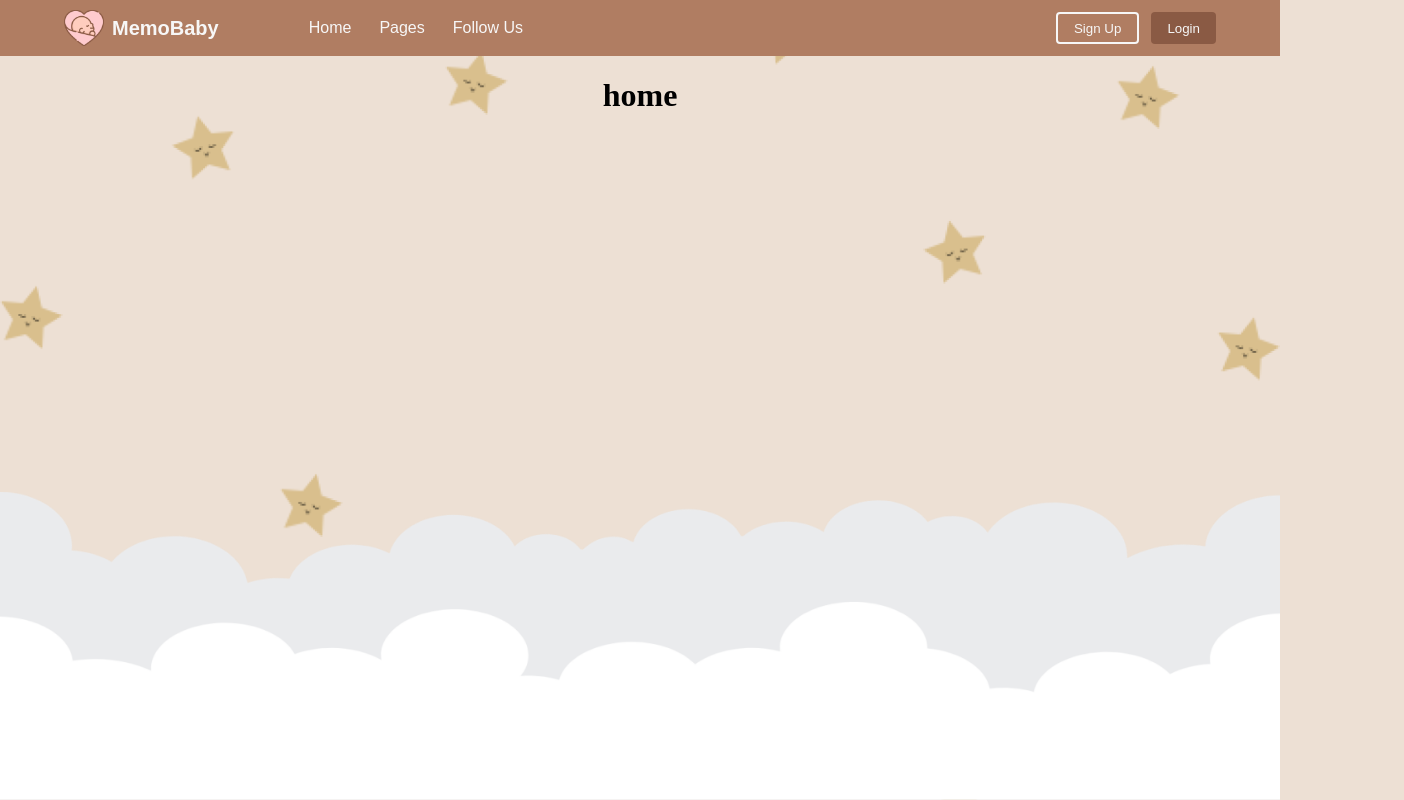
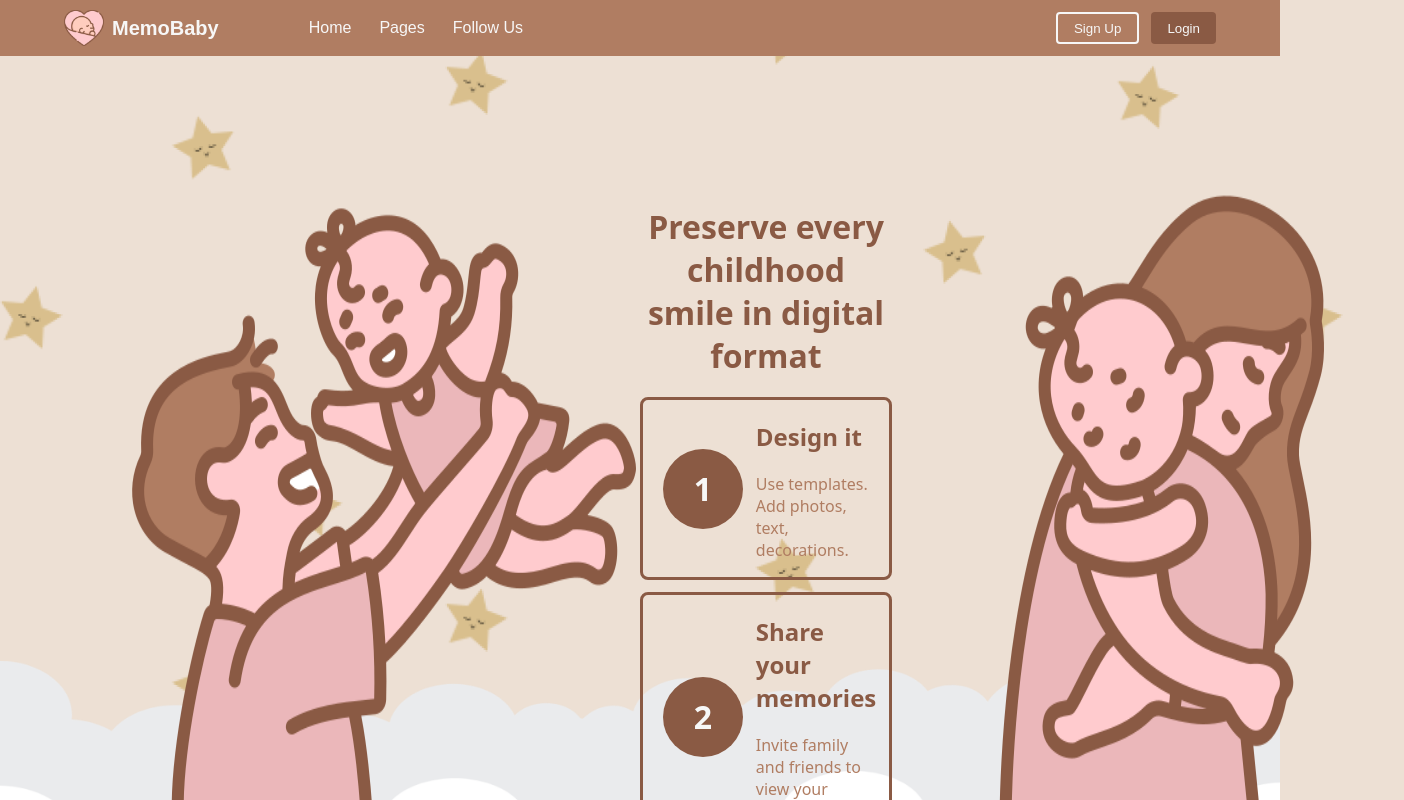
Before and after one commit to NureBiletskyiDanylo/MpPZ_Frontend, a React (Vite) app: page / in a window 1280 px wide. Shown: the top 800 px of the page, 1404 px wide, since content can reach past the window. Built offline with nearby package versions, Linux system fonts and the light colour scheme.

Commit message:
Add homepage component.

```diff
--- a/src/App.css
+++ b/src/App.css
@@ -1,9 +1,5 @@
-html, body {
-  /*FIXME: this is a hack to ensure that bottom image actually sticks to the bottom*/
-  height: 100%;
-  margin: 0 auto;
-  text-align: center;
-
+html {
+  min-height: 100%;
   background-color: #ede0d4;
 
   background-image:
@@ -27,6 +23,11 @@ html, body {
     scroll;
 }
 
+body {
+  margin: 0 auto;
+  text-align: center;
+}
+
 .noselect {
   -webkit-touch-callout: none; /* iOS Safari */
     -webkit-user-select: none; /* Safari */
--- /dev/null
+++ b/src/assets/home.css
@@ -0,0 +1,55 @@
+.showcase {
+  display: flex;
+  margin: 8rem;
+}
+
+.pitch {
+  display: flex;
+  flex-direction: column;
+  gap: 0.75rem;
+}
+
+.pitch h1 {
+  color: #8a5a44;
+  font-family: sans;
+  margin-bottom: 0.5rem;
+}
+
+.pitch h2 {
+  color: #8a5a44;
+  font-family: sans;
+}
+
+.pitch p {
+  color: #b07d62;
+  font-family: sans;
+}
+
+.pitch-card {
+  display: flex;
+  align-items: center;
+  border: 3px solid #8a5a44;
+  border-radius: 8px;
+}
+
+.pitch-card-number {
+  display: flex;
+  align-items: center;
+  justify-content: center;
+  background: #8a5a44;
+  margin: 0 0 0 20px;
+  height: 80px;
+  width: 80px;
+  border-radius: 50%;
+  flex-shrink: 0;
+}
+
+.pitch-card-number h1 {
+  color: #f7f7f7;
+  margin: 0;
+}
+
+.pitch-card-text {
+  padding: 0 0.8rem;
+  text-align: left;
+}
--- a/src/pages/Home.jsx
+++ b/src/pages/Home.jsx
@@ -1,10 +1,41 @@
 import Header from "../Header";
+import { useAuth } from "../AuthContext";
+import '../assets/home.css'
 
 export default function Login() {
+  const { user } = useAuth(); //FIXME: redundant auth check: split header component?
   return (
     <>
       <Header />
-      <h1>home</h1>
+      {user ? (
+        <h1>Hi user!</h1> //FIXME: placeholder for actual logged-in user homepage
+      ) : (
+        <div className="showcase">
+          <img src="/father-and-daughter.png" />
+          <div className="pitch">
+            <h1>Preserve every childhood smile in digital format</h1>
+            <div className="pitch-card">
+              <div className="pitch-card-number">
+                <h1>1</h1>
+              </div>
+              <div className="pitch-card-text">
+                <h2>Design it</h2>
+                <p>Use templates. Add photos, text, decorations.</p>
+              </div>
+            </div>
+            <div className="pitch-card">
+              <div className="pitch-card-number">
+                <h1>2</h1>
+              </div>
+              <div className="pitch-card-text">
+                <h2>Share your memories</h2>
+                <p>Invite family and friends to view your album.</p>
+              </div>
+            </div>
+          </div>
+          <img src="mother.png" />
+        </div>
+      )}
     </>
-  )
+  );
 }
```
Also changed, not shown: public/father-and-daughter.png (added), public/mother.png (added).
